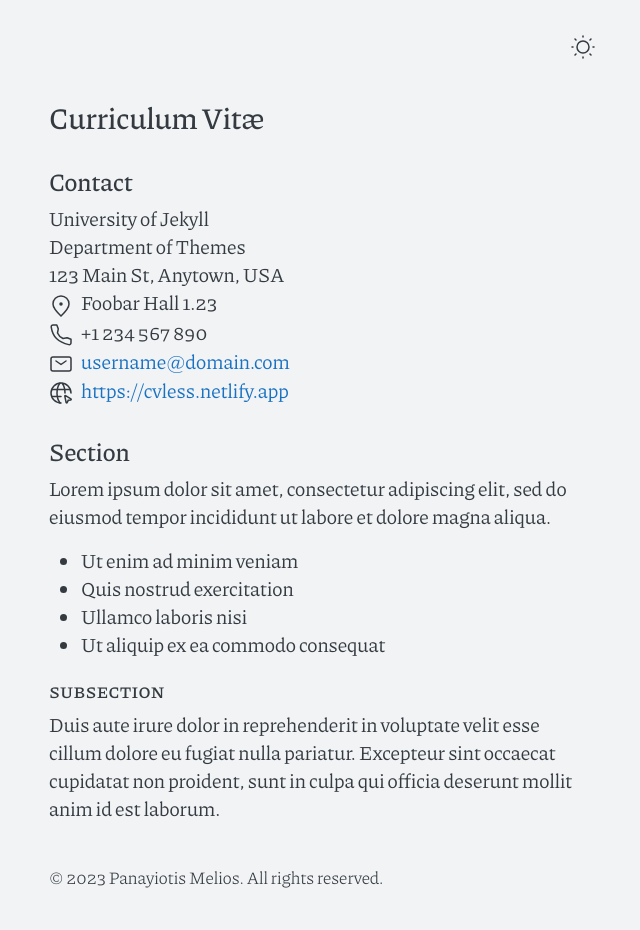
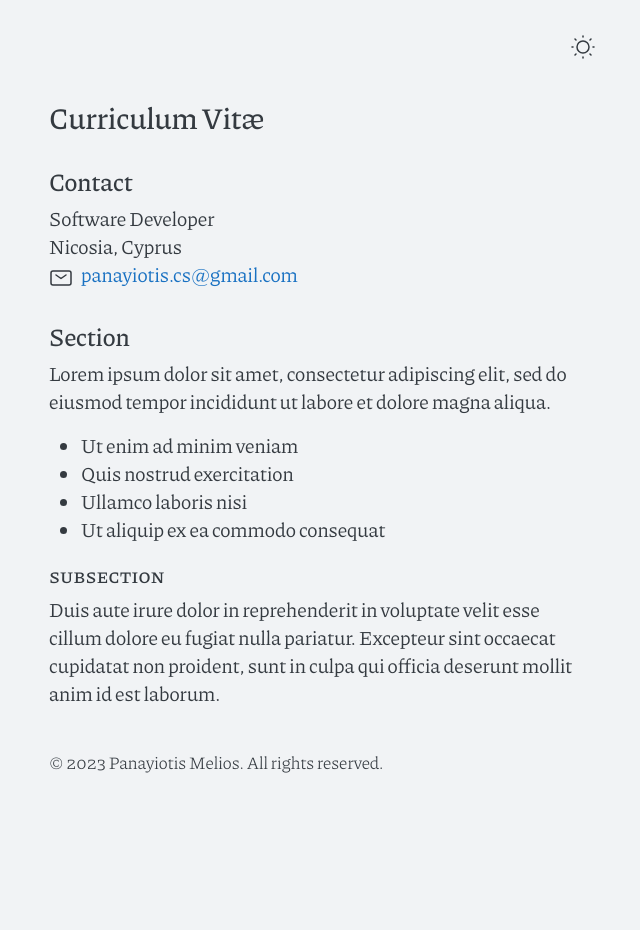
Before and after one commit to PanayiotisCS/panayiotiscs.github.io, a Jekyll site: the page built from cv.md, in a window 1280 px wide. Shown: the whole page, without its empty margins (318-958 px from the left). Built offline with Jekyll 4.4.1, drawn with Linux system fonts in a browser that asks for light colours; after the commit the page ends 900 px from its top, so only the background shows below that.

Commit message:
Update contact.html

```diff
--- a/_includes/contact.html
+++ b/_includes/contact.html
@@ -1,12 +1,8 @@
 <div class="contact">
   <h2>Contact</h2>
   <ul>
-    <li>University of Jekyll</li>
-    <li>Department of Themes</li>
-    <li>123 Main St, Anytown, USA</li>
-    <li><span class="li-icon">{% include svg/pin-alt.svg %}</span><span>Foobar Hall 1.23</span></li>
-    <li><span class="li-icon">{% include svg/phone.svg %}</span><span>+1 234 567 890</span></li>
-    <li><span class="li-icon">{% include svg/mail.svg %}</span><a href="mailto:username@domain.com">username@domain.com</a></li>
-    <li><span class="li-icon">{% include svg/internet.svg %}</span><a href="https://cvless.netlify.app">https://cvless.netlify.app</a></li>
+    <li>Software Developer</li>
+    <li>Nicosia, Cyprus</li>
+    <li><span class="li-icon">{% include svg/mail.svg %}</span><a href="mailto:panayiotis.cs@gmail.com">panayiotis.cs@gmail.com</a></li>
   </ul>
 </div>
```
